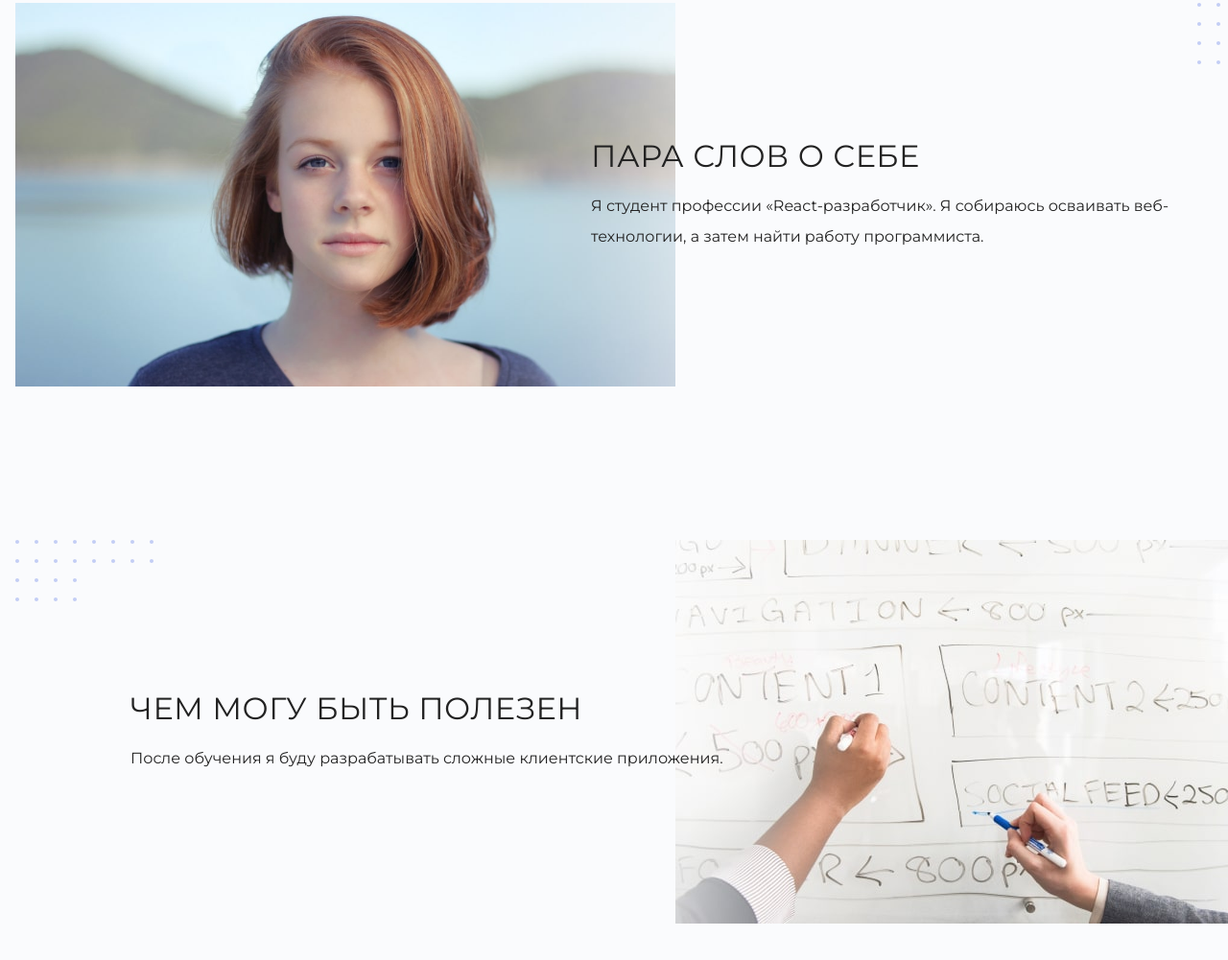
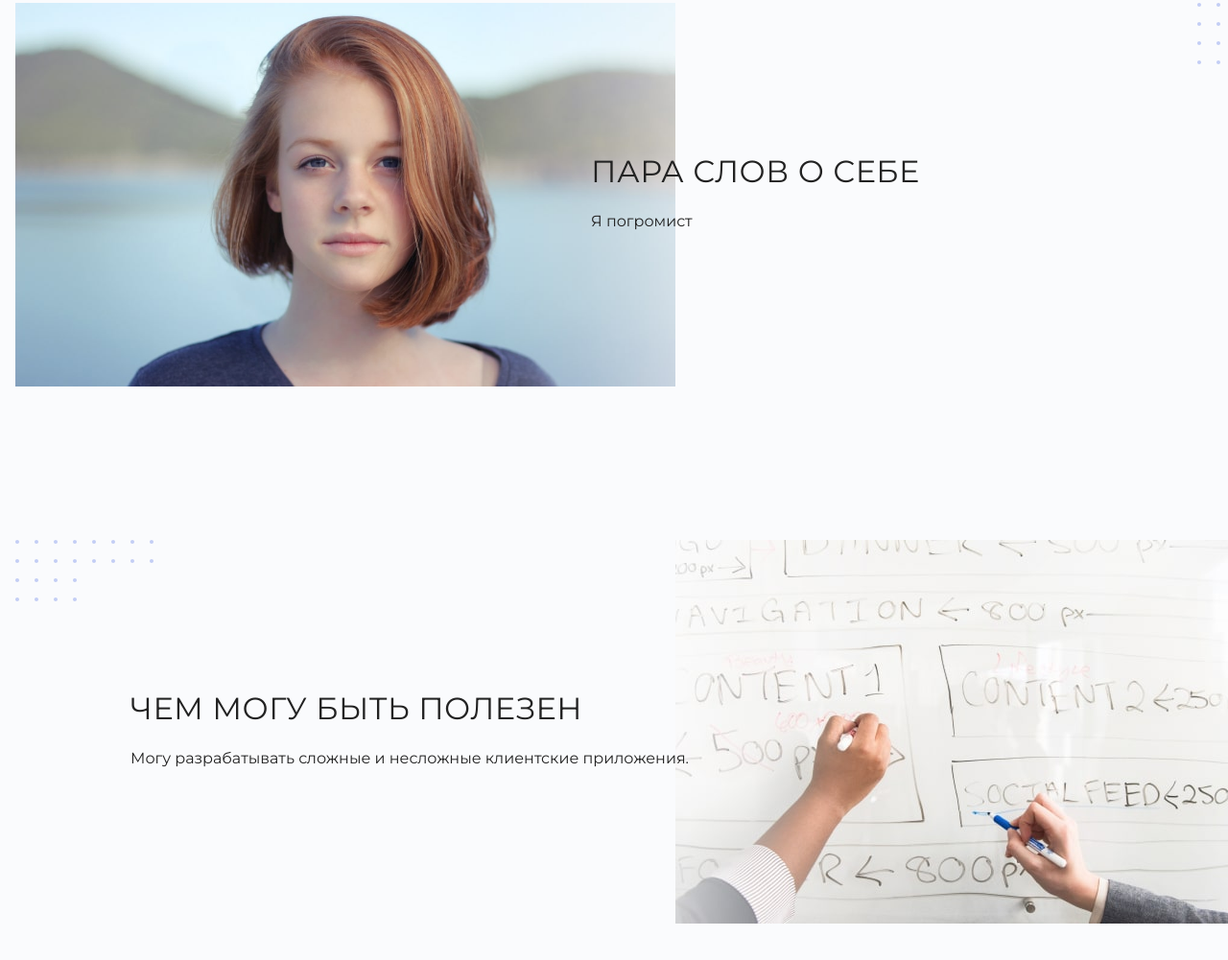
Before and after one commit to Skadelig/my-site, a plain HTML site: page index.html in a window 1280 px wide. Shown: the part 1037-2038 px from the top of the page at 96% size. Drawn offline with Linux system fonts and the light colour scheme.

Commit message:
new text

```diff
--- a/index.html
+++ b/index.html
@@ -31,11 +31,11 @@
           </figure>
           <div>
             <h3>Пара слов о себе</h3>
-            <p>Я студент профессии «React-разработчик». Я собираюсь осваивать веб-технологии, а затем найти работу программиста.</p>
+            <p>Я погромист</p>
           </div>
           <div>
             <h3>Чем могу быть полезен</h3>
-            <p>После обучения я буду разрабатывать сложные клиентские приложения.</p>
+            <p>Могу разрабатывать сложные и несложные клиентские приложения.</p>
           </div>
       </section>
     </main>
```
